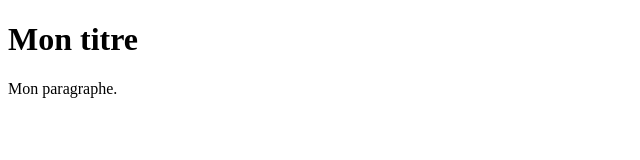
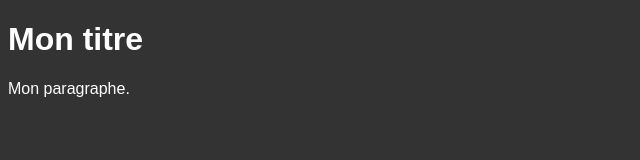
Before and after one commit to saysa/cours-git-openclassrooms, a plain HTML site: page index.html in a window 1280 px wide. Shown: the whole page, without its empty margins (0-640 px from the left). Drawn offline with Linux system fonts and the light colour scheme.

Commit message:
integration de mon style personnalisé

```diff
--- a/index.html
+++ b/index.html
@@ -2,6 +2,7 @@
 <html>
 <head>
 <title>Ma page HTML</title>
+<link href="style.css" media="all" rel="stylesheet" />
 </head>
 <body>
 
--- a/style.css
+++ b/style.css
@@ -0,0 +1,5 @@
+body {
+  font-family: Arial, sans-serif;
+  background: #333;
+  color: #fff;
+}
```
